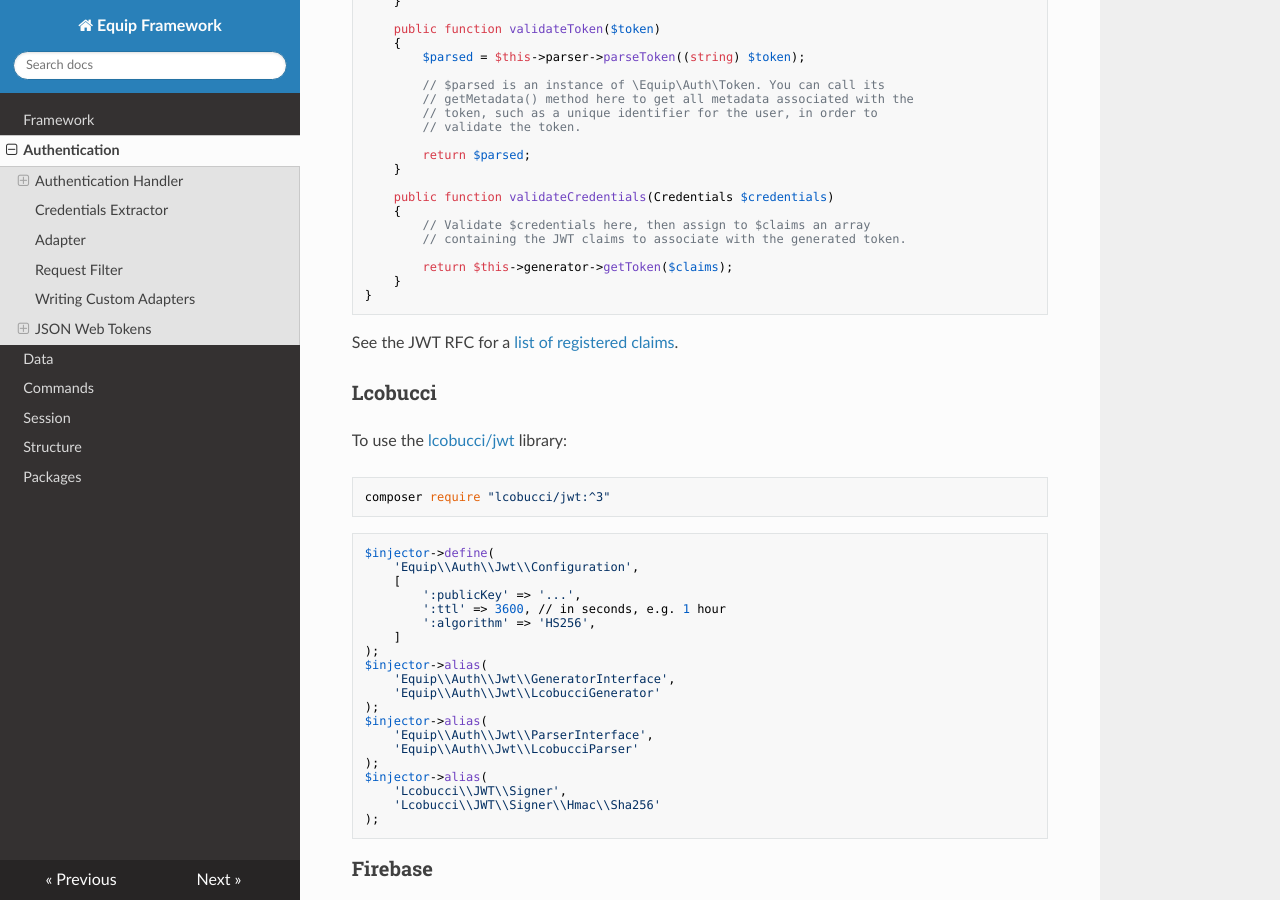
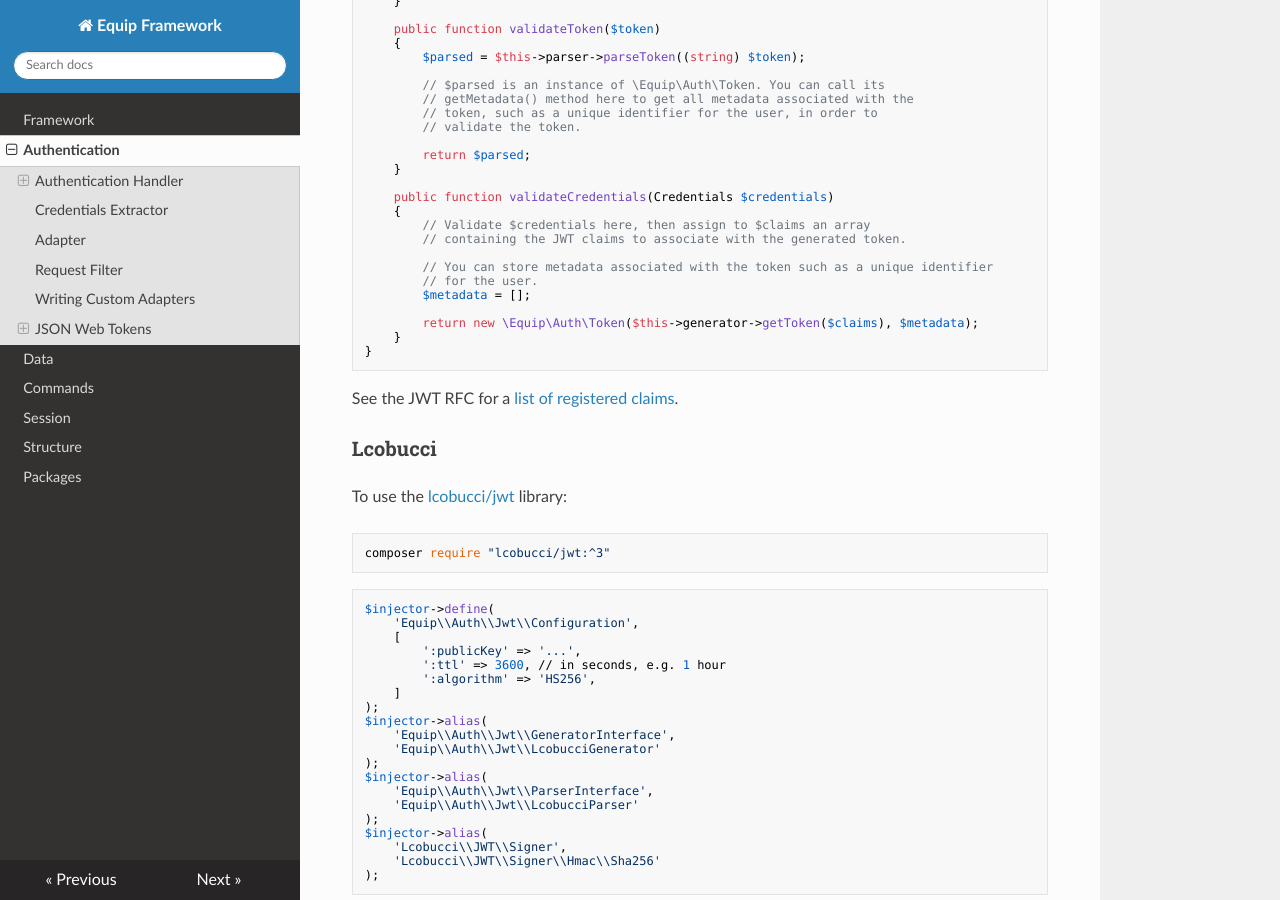
Before and after one commit to equip/framework, an MkDocs documentation site: the page built from docs/auth.md, in a window 1280 px wide and 900 px high, scrolled down 3650 px. Built offline with MkDocs 1.6.1, drawn with Linux system fonts in a browser that asks for light colours; nearby versions of some CDN libraries; old or Windows-style settings are respelled for this version of MkDocs.

Commit message:
[docs] Fixed auth adapter example code: Adapter::validateCredentials() return an \Equip\Auth\Token instance not a string

````diff
--- a/docs/auth.md
+++ b/docs/auth.md
@@ -144,7 +144,11 @@ class MyAdapter implements Adapter
         // Validate $credentials here, then assign to $claims an array
         // containing the JWT claims to associate with the generated token.
 
-        return $this->generator->getToken($claims);
+        // You can store metadata associated with the token such as a unique identifier
+        // for the user.
+        $metadata = [];
+
+        return new \Equip\Auth\Token($this->generator->getToken($claims), $metadata);
     }
 }
 ```
````
